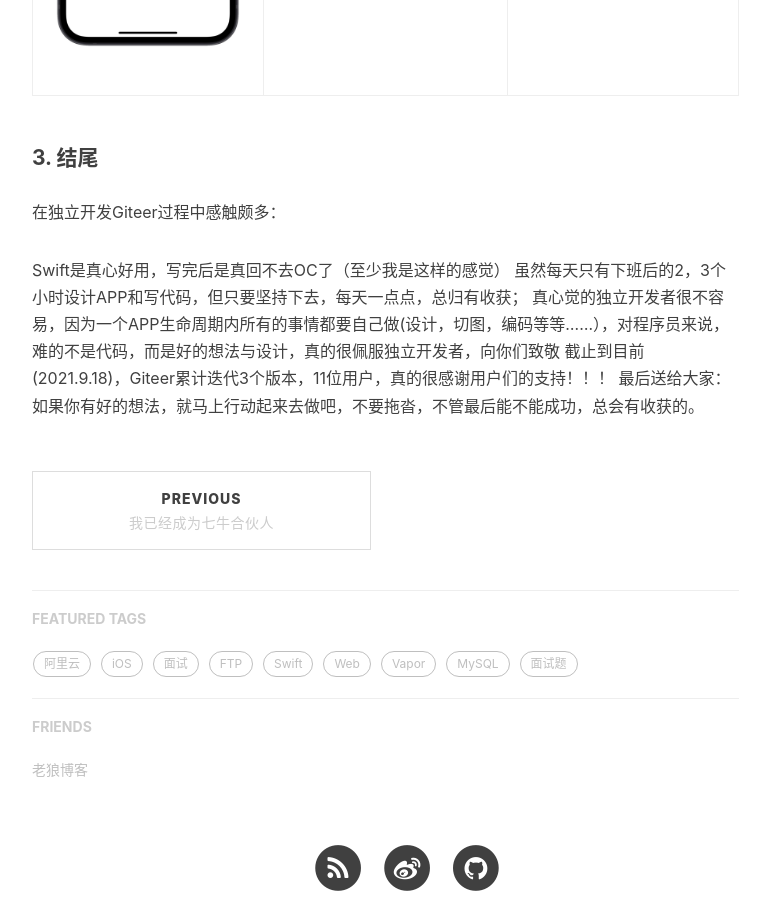
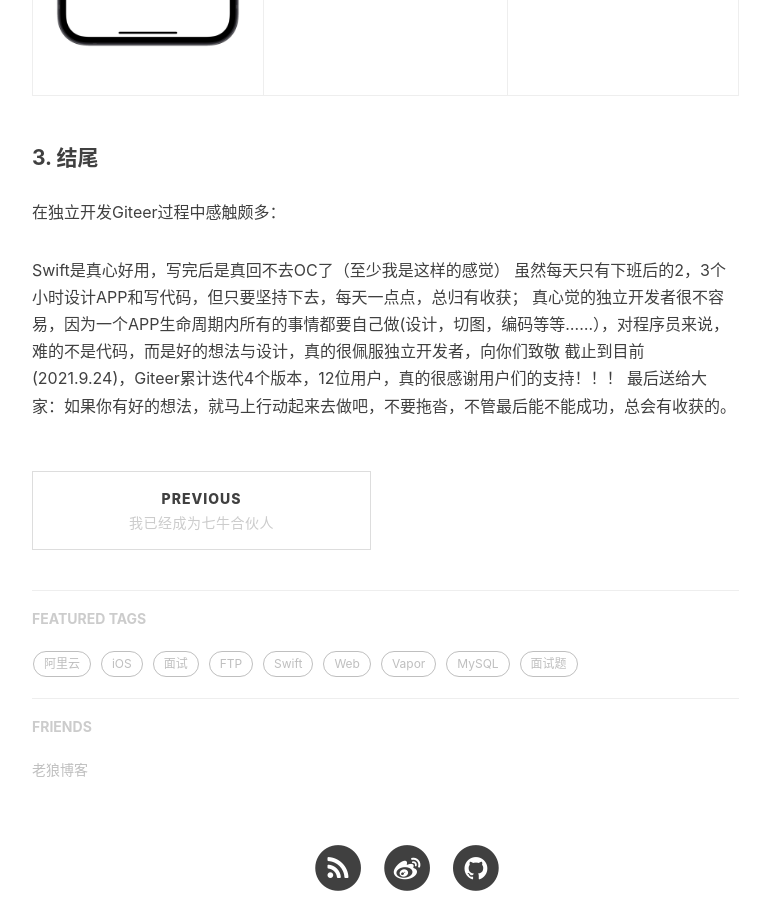
Before and after one commit to fandongtongxue/fandongtongxue.github.io, a Jekyll site: the page built from _posts/2021-09-18-一个漂亮的iOS Gitee客户端 - Giteer.md, in a window 1280 px wide and 900 px high, scrolled down 3403 px. Shown: the whole window, without its empty margins (233-1003 px from the left). Built offline with Jekyll 4.4.1, drawn with Linux system fonts in a browser that asks for light colours; nearby versions of some CDN libraries; our own code applies the rules of GitHub Pages for plain Markdown files; comment, search, counter and statistics services are not loaded.

Commit message:
Update 2021-09-18-一个漂亮的iOS Gitee客户端 - Giteer.md

```diff
--- a/_posts/2021-09-18-一个漂亮的iOS Gitee客户端 - Giteer.md
+++ b/_posts/2021-09-18-一个漂亮的iOS Gitee客户端 - Giteer.md
@@ -39,5 +39,5 @@ Giteer是一个Gitee移动客户端，支持iPhone, iPad。使用Giteer，您可
 Swift是真心好用，写完后是真回不去OC了（至少我是这样的感觉）
 虽然每天只有下班后的2，3个小时设计APP和写代码，但只要坚持下去，每天一点点，总归有收获；
 真心觉的独立开发者很不容易，因为一个APP生命周期内所有的事情都要自己做(设计，切图，编码等等......），对程序员来说，难的不是代码，而是好的想法与设计，真的很佩服独立开发者，向你们致敬
-截止到目前(2021.9.18)，Giteer累计迭代3个版本，11位用户，真的很感谢用户们的支持！！！
+截止到目前(2021.9.24)，Giteer累计迭代4个版本，12位用户，真的很感谢用户们的支持！！！
 最后送给大家：如果你有好的想法，就马上行动起来去做吧，不要拖沓，不管最后能不能成功，总会有收获的。
```
